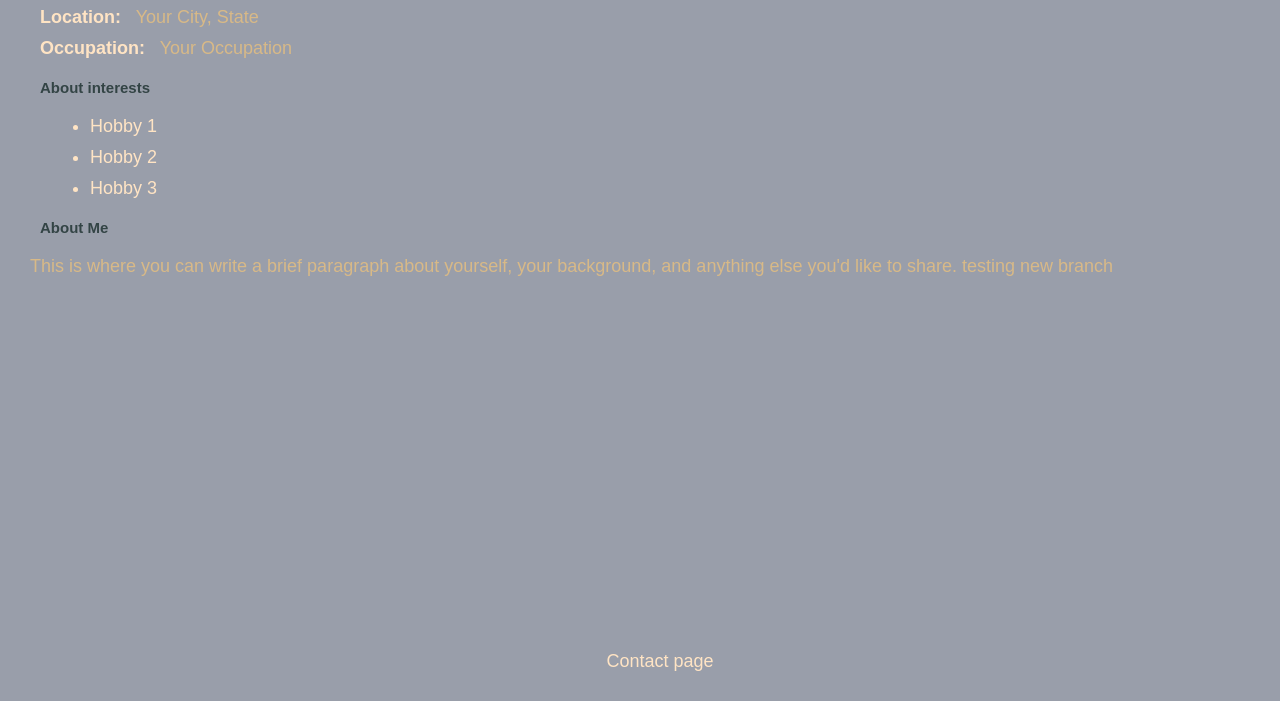
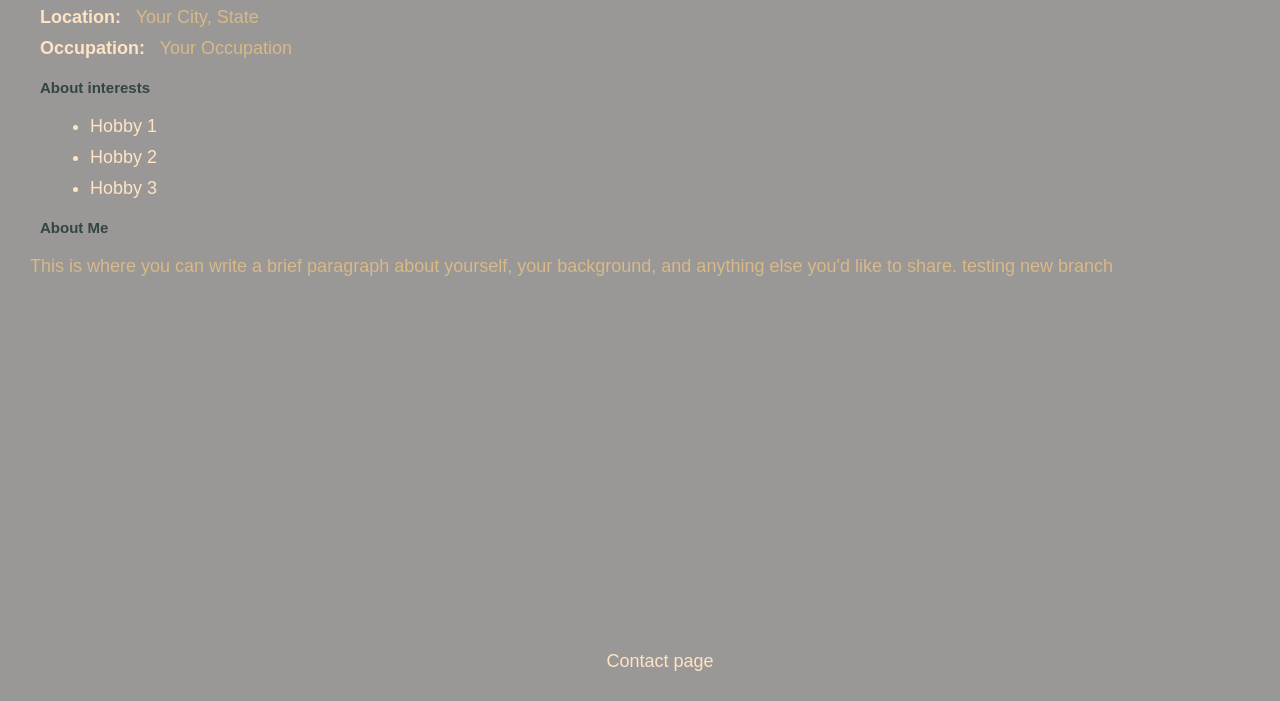
Before and after one commit to pandaloves/Grupp-3-Git-project, a plain HTML site: page index.html in a window 1280 px wide. Shown: the part 99-800 px from the top of the page. Drawn offline with Linux system fonts and the light colour scheme.

Commit message:
Change the background-color

```diff
--- a/css/style.css
+++ b/css/style.css
@@ -3,7 +3,7 @@
   font-size: 18px;
   margin: 10px 10px;
   color: bisque;
-  background-color: rgb(153, 158, 170);
+  background-color: rgb(154, 151, 151);
 }
 
 h1 {
@@ -18,7 +18,7 @@ p {
 }
 
 strong {
-color: bisque
+color: bisque;
 }
 
 h2 {
```
